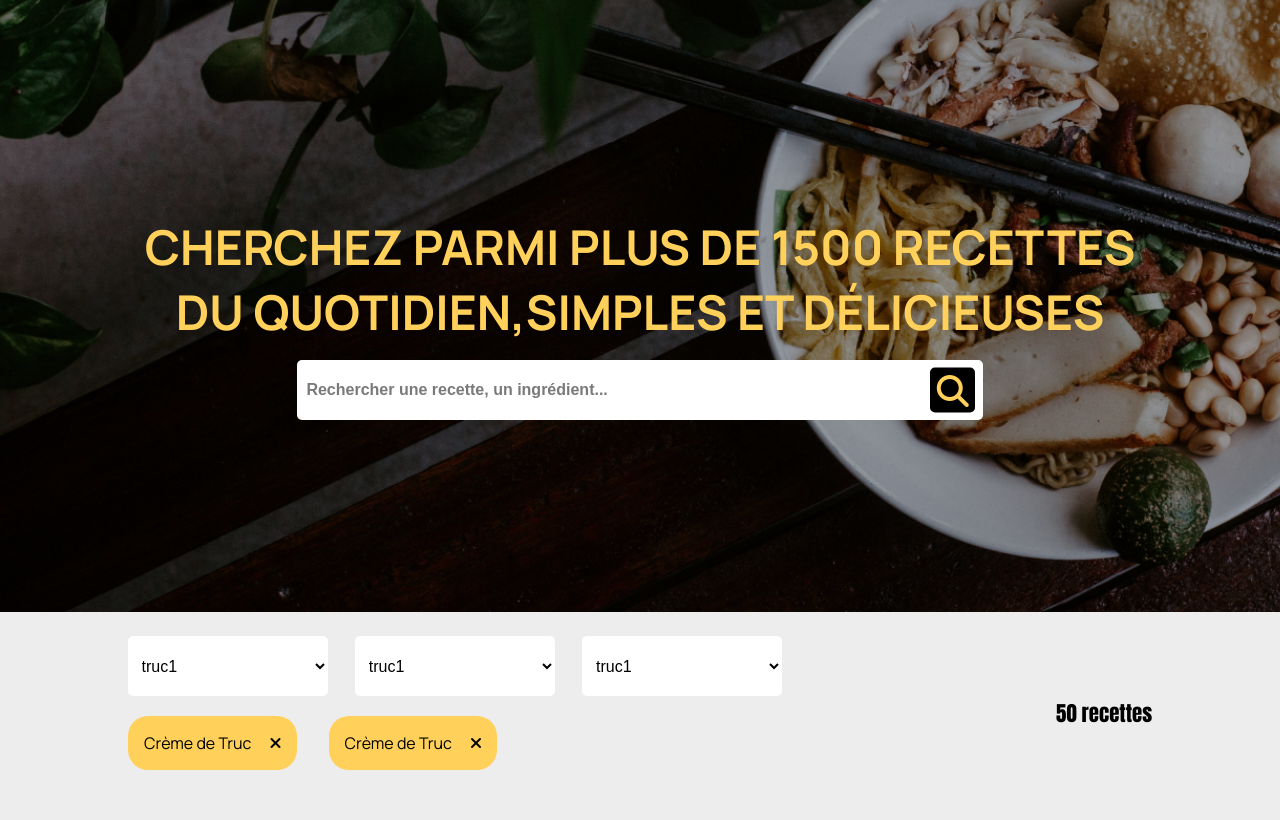
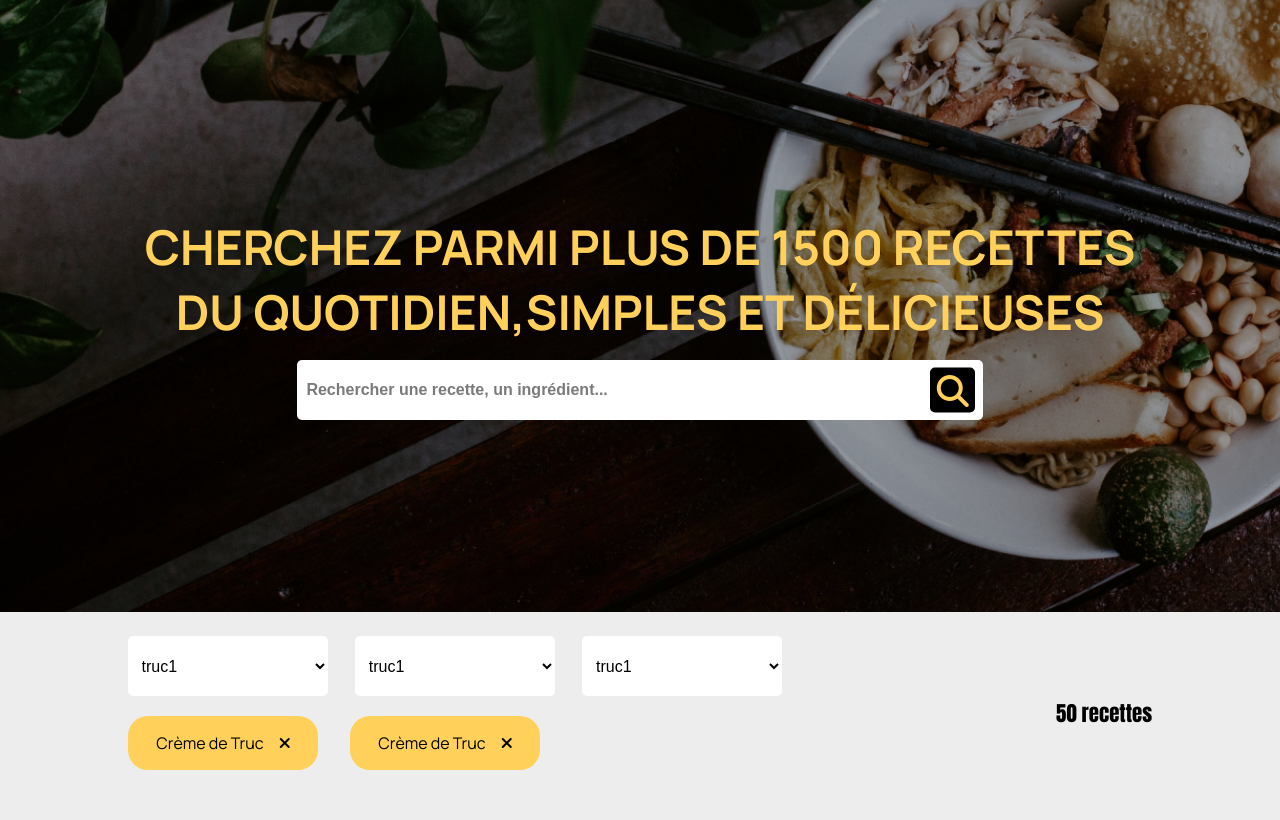
Before and after one commit to Mil00Z/les-petits-plats, a website with bundled scripts: page index.html in a window 1280 px wide. Shown: the part 88-908 px from the top of the page. Built offline with nearby package versions, Linux system fonts and the light colour scheme.

Commit message:
quick add

```diff
--- a/css/main.css
+++ b/css/main.css
@@ -347,9 +347,13 @@ label,
 
 .recipe-tag{
     --radius: 20px;
-    width: fit-content;
+    display: flex;
+    justify-content: center;
+    align-items: center;
+    /* width: fit-content; */
+    width: 190px;
     background: var(--secondary-color);
-    padding: 1rem;
+    padding: 1rem .88rem;
     color: var(--grey-dark-color);
     border-radius: var(--radius);
 }
@@ -359,11 +363,19 @@ label,
     cursor: pointer;
 }
 
+
+.recipe-tag > i:hover,
+.recipe-tag > i:focus {
+    font-size:1.25rem;
+}
+
 .recipe-quantity {
     color: var(--grey-color);
 }
 
-/* Footer */
+
+
+/* FOOTER */
 .main-footer {
     margin-top:auto;
     padding-block:var(--regular-spacing);
--- a/js/templates/recipeCard.js
+++ b/js/templates/recipeCard.js
@@ -8,7 +8,7 @@ export class RecipeCard {
             this._image = image;
             this._id = id;
             this._ingredients = ingredients;
-            this._layout = document.body.classList.value ?? 'undefined';
+            this._layout = document.body.classList.value ?? 'another-page';
 
     }
 
@@ -83,7 +83,8 @@ export class RecipeCard {
 
         document.querySelector('.recipes-container').append(article);
 
-        //  console.log(item);
+        // console.log(item);
+
         return article;
     }
 
```
Also changed, not shown: js/main.js (+2 -7 lines).
